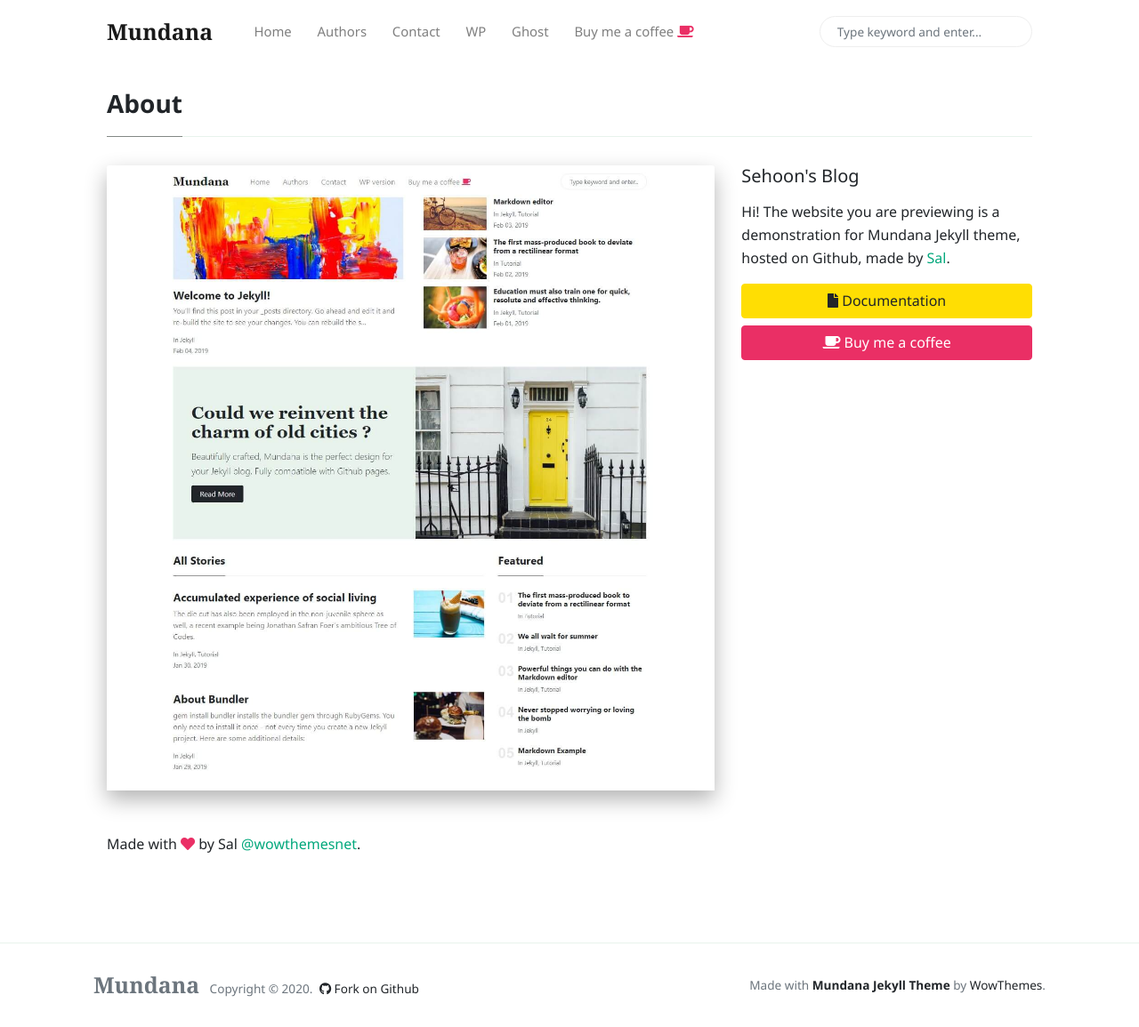
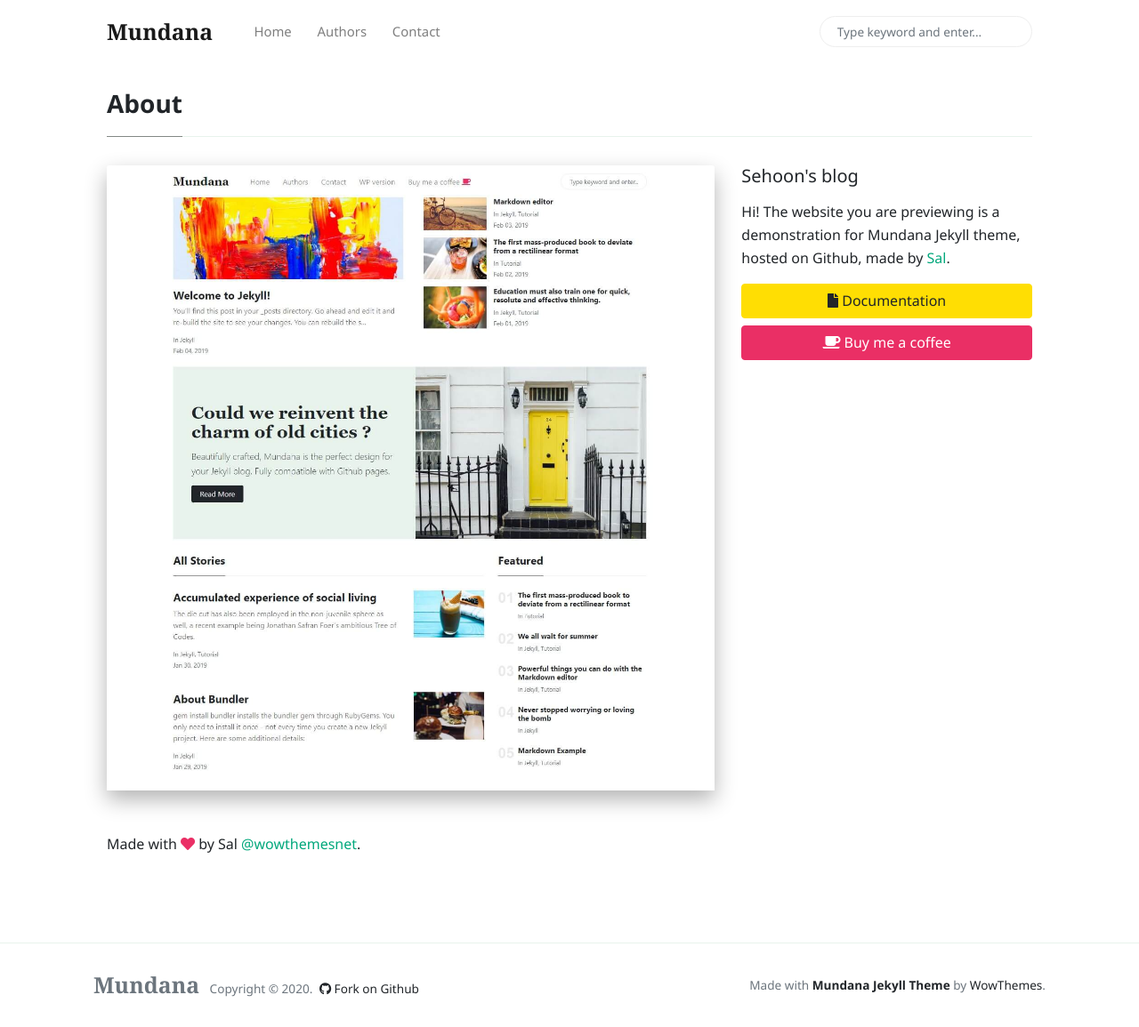
Before and after one commit to oereo/oereo.github.io, a Jekyll site: the page built from _pages/about.md, in a window 1280 px wide and 1155 px high. Shown: the whole window at 89% size. Built offline with Jekyll 4.4.1, drawn with Linux system fonts in a browser that asks for light colours; nearby versions of some CDN libraries; comment, search, counter and statistics services are not loaded.

Commit message:
[MODIFY]

```diff
--- a/_includes/menu-header.html
+++ b/_includes/menu-header.html
@@ -9,7 +9,7 @@
 <li class="nav-item">
 <a class="nav-link" href="{{site.baseurl}}/contact.html">Contact</a>
 </li>
-<li class="nav-item">
+<!-- <li class="nav-item">
 <a target="_blank" class="nav-link" href="https://www.wowthemes.net/themes/mundana-wordpress/">WP</a>
 </li>
 <li class="nav-item">
@@ -17,4 +17,4 @@
 </li>
 <li class="nav-item">
 <a target="_blank" class="nav-link" href="https://www.wowthemes.net/donate/">Buy me a coffee <i class="fa fa-coffee text-danger"></i></a>
-</li>
+</li> -->
--- a/_includes/sidebar.html
+++ b/_includes/sidebar.html
@@ -1,4 +1,4 @@
-<h5 class="mb-3">Sehoon's Blog</h5>
+<h5 class="mb-3">Sehoon's blog</h5>
 
 <p>Hi! The website you are previewing is a demonstration for Mundana Jekyll theme, hosted on Github, made by <a href="https://www.wowthemes.net/donate/">Sal</a>.</p>
 
```
